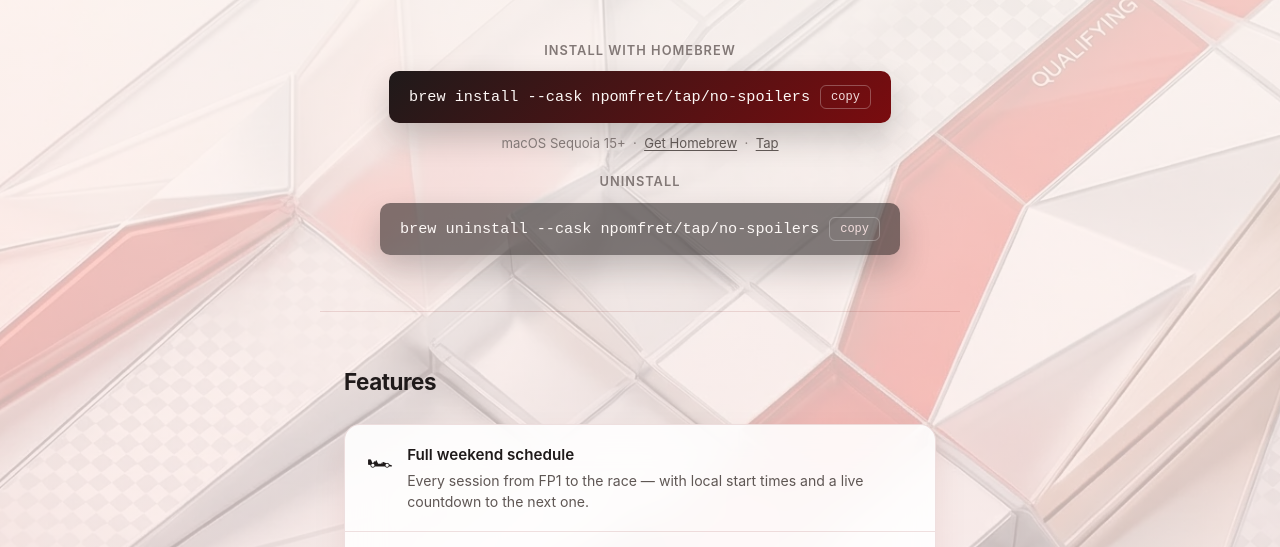
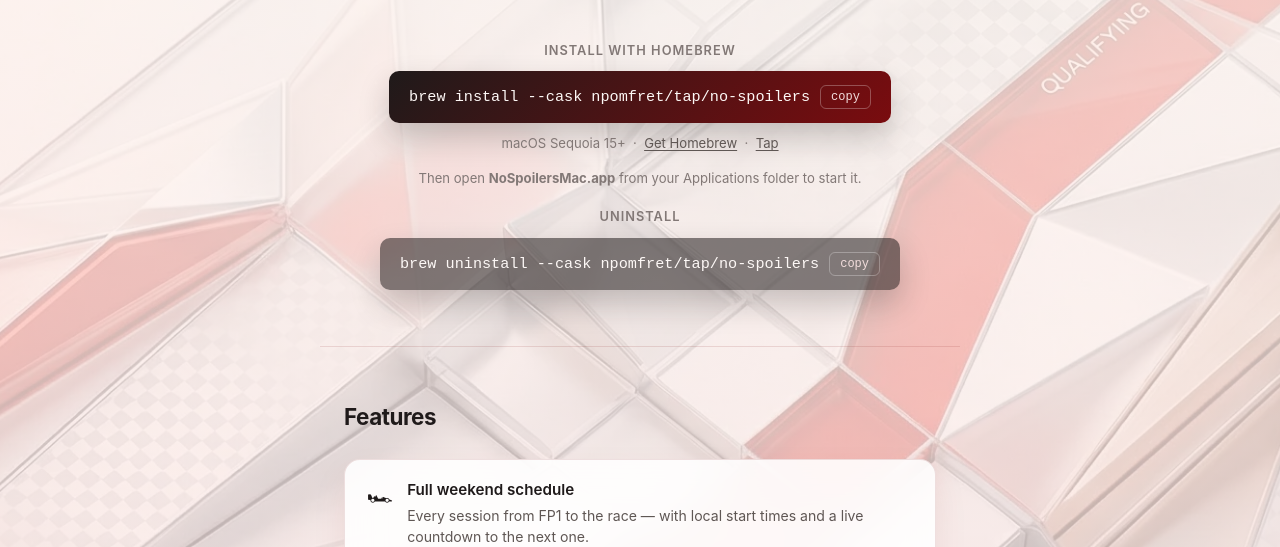
Before and after one commit to npomfret/no-spoilers, a plain HTML site: page docs/index.html in a window 1280 px wide. Shown: the part 204-751 px from the top of the page. Drawn offline with Linux system fonts and the light colour scheme.

Commit message:
Replace symlinked app icons with real PNG files and clarify install instructions
  Convert the iOS and macOS app icon assets from symlinks (pointing to tmp/) to
  committed PNG binaries so the icons are self-contained in the repo. Add a short
  post-install note to the landing page instructing users to open NoSpoilersMac.app
  from Applications after installing via Homebrew.

```diff
--- a/docs/index.html
+++ b/docs/index.html
@@ -257,6 +257,7 @@
         &nbsp;·&nbsp;
         <a href="https://github.com/npomfret/homebrew-tap" target="_blank" rel="noopener">Tap</a>
       </span>
+      <span class="install-note" style="margin-top:4px">Then open <strong>NoSpoilersMac.app</strong> from your Applications folder to start it.</span>
       <span class="install-label" style="margin-top:8px">Uninstall</span>
       <div class="install-cmd" style="background:rgba(31,26,26,0.55)">
         <code id="uninstall-cmd">brew uninstall --cask npomfret/tap/no-spoilers</code>
```
Also changed, not shown: NoSpoilers/NoSpoilers/Assets.xcassets/AppIcon.appiconset/icon.png, NoSpoilers/NoSpoilersMac/Assets.xcassets/AppIcon.appiconset/icon_512x512@2x.png.
